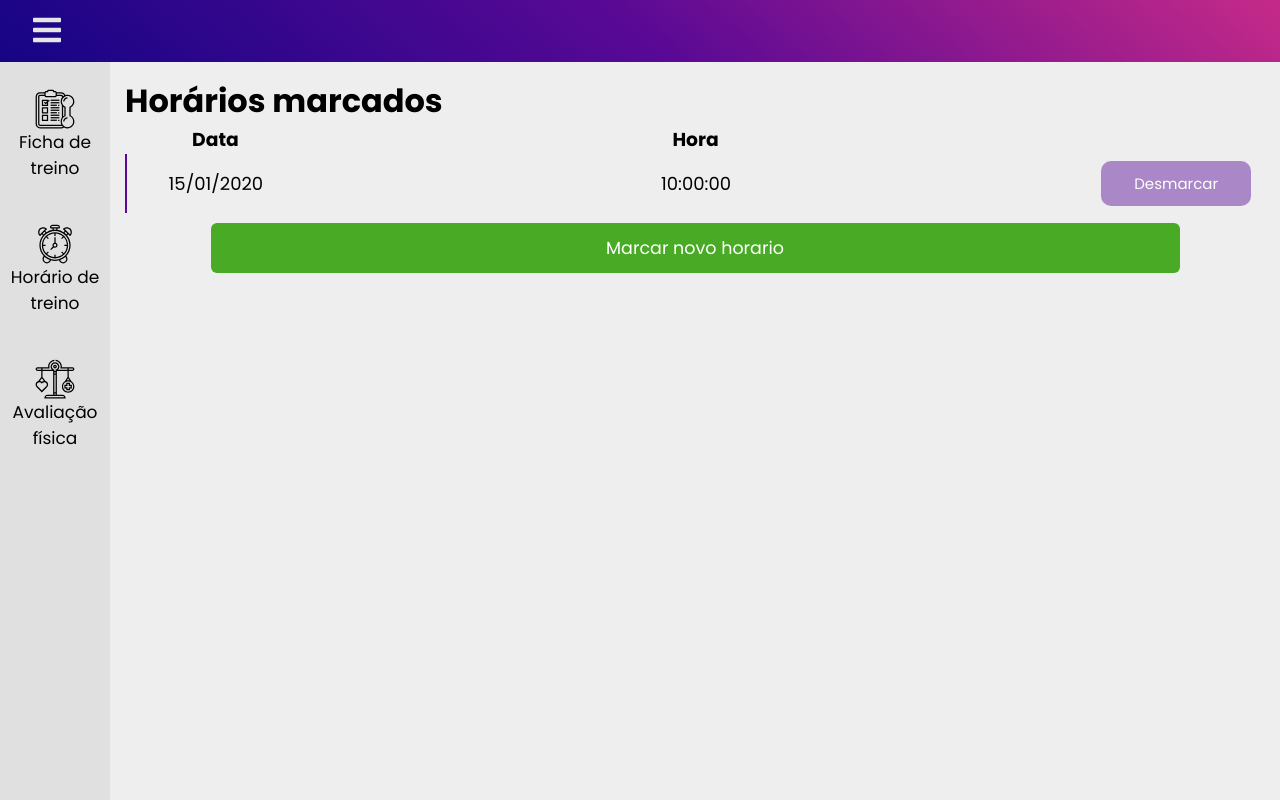
After one commit to accuLucca/GymSystem, a PHP site: page /php/visualizarHorarioTreino.php in a window 1280 px wide. The commit adds this page. Run offline with PHP 8.4, Linux system fonts and the light colour scheme; tables that the repository leaves empty hold one stand-in row (values such as "Sample post"); lists and menus that the app fills with data are empty; some libraries are stand-ins or nearby versions.

Commit message:
marcar horario treino

```diff
--- a/js/script.js
+++ b/js/script.js
@@ -156,6 +156,18 @@ const ModalCadastroProfessor = {
 
 }
 
+const ModalHorario = {
+    open() {
+        document.querySelector('.modal-overlay-horario').classList.add('ativo')
+    },
+
+    close() {
+        document.querySelector('.modal-overlay-horario').classList.remove('ativo')
+        document.querySelector('.modal-erro-funcionario').classList.remove('ativo')
+        ModalHorario.limparCampo()
+    }
+}
+
 const SideBar = {
 
     sideBar() {
--- a/php/editarAluno.php
+++ b/php/editarAluno.php
@@ -5,6 +5,7 @@
     <meta charset="UTF-8">
     <meta name="viewport" content="width=device-width, initial-scale=1.0">
     <link rel="icon" type="image/png" sizes="32x32" href="../img/favicon/favicon-32x32.png">
+    <link rel="stylesheet" href="../style/modal.css" link>
     <link rel="stylesheet" href="../style/global.css" link>
     <link rel="stylesheet" href="../style/funcionario.css" link>
     <link rel="preconnect" href="https://fonts.gstatic.com">
--- a/php/editarProfessor.php
+++ b/php/editarProfessor.php
@@ -4,6 +4,7 @@
 <head>
     <meta charset="UTF-8">
     <meta name="viewport" content="width=device-width, initial-scale=1.0">
+    <link rel="stylesheet" href="../style/modal.css" link>
     <link rel="stylesheet" href="../style/global.css" link>
     <link rel="stylesheet" href="../style/funcionario.css" link>
     <link rel="preconnect" href="https://fonts.gstatic.com">
--- a/php/excluirAluno.php
+++ b/php/excluirAluno.php
@@ -5,6 +5,7 @@
     <meta charset="UTF-8">
     <meta name="viewport" content="width=device-width, initial-scale=1.0">
     <link rel="icon" type="image/png" sizes="32x32" href="../img/favicon/favicon-32x32.png">
+    <link rel="stylesheet" href="../style/modal.css" link>
     <link rel="stylesheet" href="../style/global.css" link>
     <link rel="stylesheet" href="../style/funcionario.css" link>
     <link rel="preconnect" href="https://fonts.gstatic.com">
--- a/php/excluirProfessor.php
+++ b/php/excluirProfessor.php
@@ -4,6 +4,7 @@
 <head>
     <meta charset="UTF-8">
     <meta name="viewport" content="width=device-width, initial-scale=1.0">
+    <link rel="stylesheet" href="../style/modal.css" link>
     <link rel="stylesheet" href="../style/global.css" link>
     <link rel="stylesheet" href="../style/funcionario.css" link>
     <link rel="preconnect" href="https://fonts.gstatic.com">
--- a/php/gerenciaTreinos.php
+++ b/php/gerenciaTreinos.php
@@ -6,6 +6,7 @@
     <meta name="viewport" content="width=device-width, initial-scale=1.0">
     <link rel="apple-touch-icon" sizes="114x114" href="../img/favicon/apple-touch-icon-114x114.png">
     <link rel="icon" type="image/png" sizes="32x32" href="../img/favicon/favicon-32x32.png">
+    <link rel="stylesheet" href="../style/modal.css" link>
     <link rel="stylesheet" href="../style/global.css" link>
     <link rel="stylesheet" href="../style/funcionario.css" link>
     <link rel="preconnect" href="https://fonts.gstatic.com">
--- a/php/inserirExercicios.php
+++ b/php/inserirExercicios.php
@@ -6,6 +6,7 @@
     <meta name="viewport" content="width=device-width, initial-scale=1.0">
     <link rel="apple-touch-icon" sizes="114x114" href="../img/favicon/apple-touch-icon-114x114.png">
     <link rel="icon" type="image/png" sizes="16x16" href="../img/favicon/favicon-16x16.png">
+    <link rel="stylesheet" href="../style/modal.css" link>
     <link rel="stylesheet" href="../style/global.css" link>
     <link rel="stylesheet" href="../style/funcionario.css" link>
     <link rel="preconnect" href="https://fonts.gstatic.com">
--- a/php/listarAlunos.php
+++ b/php/listarAlunos.php
@@ -5,6 +5,7 @@
     <meta charset="UTF-8">
     <meta name="viewport" content="width=device-width, initial-scale=1.0">
     <link rel="icon" type="image/png" sizes="32x32" href="../img/favicon/favicon-32x32.png">
+    <link rel="stylesheet" href="../style/modal.css" link>
     <link rel="stylesheet" href="../style/global.css" link>
     <link rel="stylesheet" href="../style/funcionario.css" link>
     <link rel="preconnect" href="https://fonts.gstatic.com">
--- a/php/listarProfessores.php
+++ b/php/listarProfessores.php
@@ -4,6 +4,8 @@
 <head>
     <meta charset="UTF-8">
     <meta name="viewport" content="width=device-width, initial-scale=1.0">
+    <link rel="icon" type="image/png" sizes="32x32" href="../img/favicon/favicon-32x32.png">
+    <link rel="stylesheet" href="../style/modal.css" link>
     <link rel="stylesheet" href="../style/global.css" link>
     <link rel="stylesheet" href="../style/funcionario.css" link>
     <link rel="preconnect" href="https://fonts.gstatic.com">
--- /dev/null
+++ b/php/visualizarHorarioTreino.php
@@ -0,0 +1,113 @@
+<!DOCTYPE html>
+<html lang="pt-BR">
+
+<head>
+    <meta charset="UTF-8">
+    <meta name="viewport" content="width=device-width, initial-scale=1.0">
+    <link rel="apple-touch-icon" sizes="114x114" href="../img/favicon/apple-touch-icon-114x114.png">
+    <link rel="icon" type="image/png" sizes="32x32" href="../img/favicon/favicon-32x32.png">
+    <link rel="stylesheet" href="../style/global.css" link>
+    <link rel="stylesheet" href="../style/modal.css" link>
+    <link rel="stylesheet" href="../style/aluno.css" link>
+    <link rel="preconnect" href="https://fonts.gstatic.com">
+    <link href="https://fonts.googleapis.com/css2?family=Poppins:ital,wght@0,100;0,400;0,700;1,100;1,400;1,700&display=swap" rel="stylesheet">
+    <link rel="stylesheet" href="https://use.fontawesome.com/releases/v5.6.3/css/all.css">
+    <title>Horários</title>
+</head>
+
+<body>
+    <header>
+        <button class="menu" onclick="SideBar.sideBar()"> <i class="fas fa-bars"> </i></button>
+    </header>
+
+    <main class="container">
+        <div class="sidebar">
+            <button class="bSidebar"> <img class="imgSidebar" src="../img/ficha.svg"> Ficha de treino </button>
+            <button class="bSidebar"> <img class="imgSidebar" src="../img/clock.svg"> Horário de treino </button>
+            <button class="bSidebar"> <img class="imgSidebar" src="../img/weight.svg"> Avaliação física </button>
+        </div>
+
+        <div>
+
+            <div class='content'>
+                <h1>Horários marcados</h1>
+                <table cellspacing=10>
+
+                    <div class="alunos">
+                        <?php
+
+                        require 'conectaBD.php';
+
+                        // Faz Select na Base de Dados
+                        $sql = "SELECT data, hora FROM Agenda";
+                        if ($result = mysqli_query($conn, $sql)) {
+
+                            echo '<tr>';
+                            echo '<th width="3%">';
+                            echo '<h3> Data </h3>';
+                            echo '</th>';
+                            echo '<th width="20%">';
+                            echo '<h3> Hora </h3>';
+                            echo '</th>';
+                            echo '<th width="1%"></th>';
+                            echo '</tr>';
+
+                            while ($row = mysqli_fetch_assoc($result)) {
+                                $data = explode('-', $row["data"]);
+                                $ano = $data[0];
+                                $mes = $data[1];
+                                $dia = $data[2];
+                                $nova_data = $dia . '/' . $mes . '/' . $ano;
+
+
+                                echo '<tr class="border_bottom">';
+                                echo '<th> <span>' . $nova_data . '</span> </th>';
+                                echo '<th> <span>' . $row['hora'] . '</span> </th>';
+                                echo '<th> <form action=""> <button class="desmarcar"> Desmarcar </button> </form> </th>';
+                                echo '</tr>';
+                            }
+                        }
+
+                        ?>
+                </table>
+
+                <div class="bCadastro" onclick="ModalHorario.open()">
+                    <button class="marcarHorario"> Marcar novo horario</button>
+                </div>
+
+            </div>
+        </div>
+        </div>
+    </main>
+
+    <div class="modal-overlay-horario">
+
+        <div class="modal">
+
+            <h2>Marcar horário</h2>
+            <form action="../php/marcarHorarioTreino_exe.php" method="post">
+                <div class="divInputs">
+                    <h4>Escolha uma data:</h4>
+                    <input id="data" name="data" type="date" placeholder="Data de Nascimento" required>
+                </div>
+
+                <div class="divInputs">
+                    <h4>Escolha uma horário:</h4>
+                    <input id="hora" name="hora" type="time" placeholder="Celular" onkeypress="$(this).mask('00000-0000')" required>
+                </div>
+
+                <div class="divButtonModal">
+                    <button class="bCancelar" type="button" onclick="ModalHorario.close()">Cancelar</button>
+                    <button class="bCadastar" type="submit" onclick="">Cadastrar</button>
+                </div>
+            </form>
+
+        </div>
+    </div>
+</body>
+
+</html>
+
+<script src="../js/script.js"></script>
+<script src="../js/jquery-3.4.1.js"></script>
+<script src="../js/jquery.mask.js"></script>
--- a/php/visualizarTreino.php
+++ b/php/visualizarTreino.php
@@ -6,6 +6,7 @@
     <meta name="viewport" content="width=device-width, initial-scale=1.0">
     <link rel="apple-touch-icon" sizes="114x114" href="../img/favicon/apple-touch-icon-114x114.png">
     <link rel="icon" type="image/png" sizes="32x32" href="../img/favicon/favicon-32x32.png">
+    <link rel="stylesheet" href="../style/modal.css" link>
     <link rel="stylesheet" href="../style/global.css" link>
     <link rel="stylesheet" href="../style/funcionario.css" link>
     <link rel="preconnect" href="https://fonts.gstatic.com">
--- /dev/null
+++ b/style/aluno.css
@@ -0,0 +1,92 @@
+.content{
+    width: 100%;
+    height: 100%;
+    padding: 15px;
+    background-color: #eeeeee;
+}
+
+.centro{
+    width: 100%;
+    height: 100%;
+    display: flex;
+    justify-content: center;
+    align-items: center;
+}
+
+/* Listagem horário marcados ========================== */
+.alunos{
+    width: 100%;
+}
+
+span{
+    font-size: 18px;
+    font-weight: normal;
+}
+
+.botoes img{
+    width: 40px;
+}
+
+.botoes{
+    border: none;
+    border-radius: 50px;
+    width: 60px;
+    height: 60px;
+    transition: background .2s;
+}
+
+.botoes:hover{
+    transition: background .2s;
+    background: #c62a885e;
+}
+
+.bCadastro{
+    margin-top: 10px;
+    display: flex;
+    justify-content: center;
+}
+
+.marcarHorario{
+    background: #49AA26;
+    border: none;
+    border-radius: 6px;
+    color: #fff;
+    font-size: 17.5px;
+    height: 50px;
+    width: 85%;
+}
+
+.marcarHorario:hover{
+    transition: background .2s;
+}
+
+table{
+    border-collapse: collapse;
+}
+
+table tr:not(:first-child):hover{
+    background-color:#e0e0e0;
+}
+
+tr.border_bottom th:first-child {
+    border-radius: 2px;
+    border-left: 2.5px solid #590995;
+}
+
+.desmarcar{
+    margin-top: 7px;
+    margin-bottom: 7px;
+    font-size: 15px;
+    border: none;
+    border-radius: 10px;
+    width: 150px;
+    height: 45px;
+    color: white;
+    background-color:#58099573;
+    box-shadow: inset 0 0 0 0 #590995;
+    transition: ease-out .2s;
+}
+
+.desmarcar:hover{
+    box-shadow: inset 150px 0 0 0 #590995;
+}
```
Also changed, not shown: pages/aluno.html (+13 -8 lines), php/excluirHorarioTreino.php (added, +62 -0 lines), php/marcarHorarioTreino_exe.php (added, +20 -0 lines), style/funcionario.css (+0 -116 lines), style/modal.css (added, +133 -0 lines).
